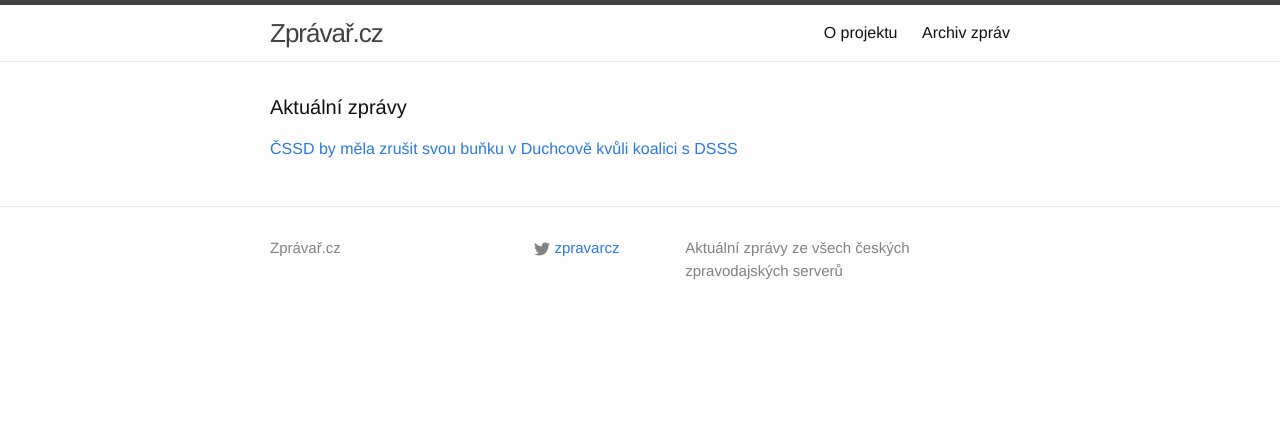
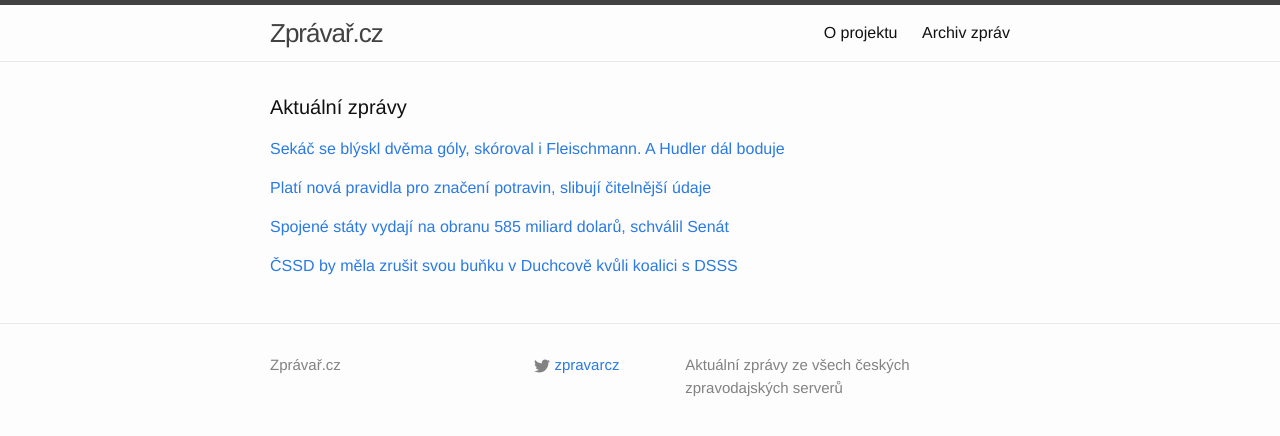
Before and after one commit to adliska/zpravar, a Jekyll site: the page built from index.html, in a window 1280 px wide. Shown: the top 436 px of the page. Built offline with Jekyll 4.4.1, drawn with Linux system fonts in a browser that asks for light colours.

Commit message:
zpravar news update

```diff
--- a/index.html
+++ b/index.html
@@ -5,8 +5,32 @@ layout: default
 <div class="home">
     <h1 class="page-heading">Aktuální zprávy</h1>
 
-<p><a href="javascript:;" onclick="toggle_visibility('zpravy0')">ČSSD by měla zrušit svou buňku v Duchcově kvůli koalici s DSSS</a></p>
+<p><a href="javascript:;" onclick="toggle_visibility('zpravy0')">Sekáč se blýskl dvěma góly, skóroval i Fleischmann. A Hudler dál boduje</a></p>
 <div id="zpravy0" style="display:none">
+<ul>
+<li><a href=http://hokej.idnes.cz/hokejova-nhl-vysledky-06i-/nhl.aspx?c=A141213_075012_nhl_par>Sekáč se blýskl dvěma góly, skóroval i Fleischmann. A Hudler dál boduje - hokej.idnes.cz</a></li>
+<li><a href=http://www.denik.cz/hokej/sekac-dvema-goly-pomohl-k-vyhre-montrealu-20141213.html>Sekáč dvěma góly pomohl k výhře Montrealu - www.denik.cz</a></li>
+<li><a href=http://www.rozhlas.cz/_zprava/jiri-sekac-pomohl-montrealu-dvema-goly-prosadil-se-i-fleischmann--1432119>Jiří Sekáč pomohl Montrealu dvěma góly, prosadil se i Fleischmann - www.rozhlas.cz</a></li>
+<li><a href=http://www.sportovninoviny.cz/zpravy/sekac-dvema-goly-pomohl-k-vyhre-montrealu/1158440>Sekáč dvěma góly pomohl k výhře Montrealu - www.sportovninoviny.cz</a></li>
+<li><a href=http://sport.aktualne.cz/nhl/r~6513e934828d11e493c9002590604f2e/>Sekáč se dvěma góly podílel na triumfu Montrealu - sport.aktualne.cz</a></li>
+</ul>
+</div><p><a href="javascript:;" onclick="toggle_visibility('zpravy1')">Platí nová pravidla pro značení potravin, slibují čitelnější údaje</a></p>
+<div id="zpravy1" style="display:none">
+<ul>
+<li><a href=http://ekonomika.idnes.cz/zacala-platit-pravidla-o-novem-znaceni-potravin-fte-/eko_euro.aspx?c=A141213_074859_eko_euro_cen>Platí nová pravidla pro značení potravin, slibují čitelnější údaje - ekonomika.idnes.cz</a></li>
+<li><a href=http://www.ceskatelevize.cz/ct24/ekonomika/294929-zmeny-na-obalech-citelnejsi-etikety-zvyrazneny-alergeny/>Změny na obalech: Čitelnější etikety, zvýrazněny alergeny - www.ceskatelevize.cz</a></li>
+<li><a href=http://www.financninoviny.cz/zpravodajstvi/zpravy/ode-dneska-se-v-cele-eu-meni-pravidla-pro-oznacovani-potravin/1158435>Ode dneška se v celé EU mění pravidla pro označování potravin - www.financninoviny.cz</a></li>
+<li><a href=http://www.novinky.cz/ekonomika/356270-slozeni-potravin-je-na-obalech-citelnejsi.html>Složení potravin je na obalech čitelnější  - www.novinky.cz</a></li>
+</ul>
+</div><p><a href="javascript:;" onclick="toggle_visibility('zpravy2')">Spojené státy vydají na obranu 585 miliard dolarů, schválil Senát </a></p>
+<div id="zpravy2" style="display:none">
+<ul>
+<li><a href=http://www.lidovky.cz/spojene-staty-vydaji-na-obranu-585-miliard-dolaru-schvalil-senat-pvl-/zpravy-svet.aspx?c=A141213_074743_ln_zahranici_mct>Spojené státy vydají na obranu 585 miliard dolarů, schválil Senát  - www.lidovky.cz</a></li>
+<li><a href=http://www.ceskenoviny.cz/zpravy/zpravy/americky-senat-schvalil-obranny-rozpocet/1158423>Americký Senát schválil obranný rozpočet - www.ceskenoviny.cz</a></li>
+<li><a href=http://zpravy.idnes.cz/senat-schvalil-rozpocet-usa-na-obranu-d8u-/zahranicni.aspx?c=A141213_071131_zahranicni_cen>USA vydají na obranu 585 miliard dolarů, schválil Senát - zpravy.idnes.cz</a></li>
+</ul>
+</div><p><a href="javascript:;" onclick="toggle_visibility('zpravy3')">ČSSD by měla zrušit svou buňku v Duchcově kvůli koalici s DSSS</a></p>
+<div id="zpravy3" style="display:none">
 <ul>
 <li><a href=http://www.ceskenoviny.cz/zpravy/zpravy/cssd-by-mela-zrusit-svou-bunku-v-duchcove-kvuli-koalici-s-dsss/1158428>ČSSD by měla zrušit svou buňku v Duchcově kvůli koalici s DSSS - www.ceskenoviny.cz</a></li>
 <li><a href=http://www.rozhlas.cz/_zprava/cssd-bude-jednat-o-zruseni-organizace-v-duchcove-kvuli-koalici-s-dsss--1432104>ČSSD bude jednat o zrušení organizace v Duchcově kvůli koalici s DSSS - www.rozhlas.cz</a></li>
```
